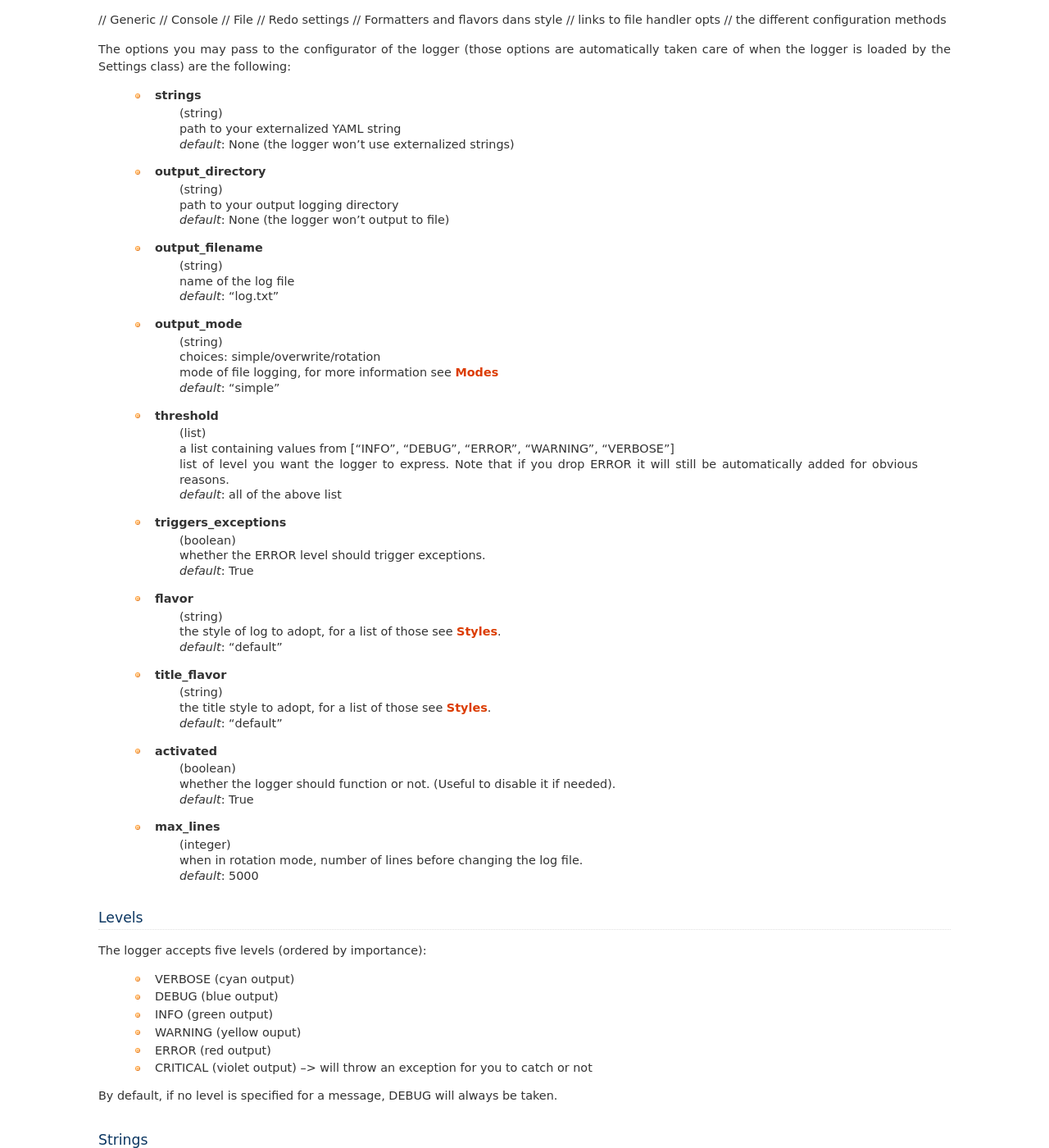
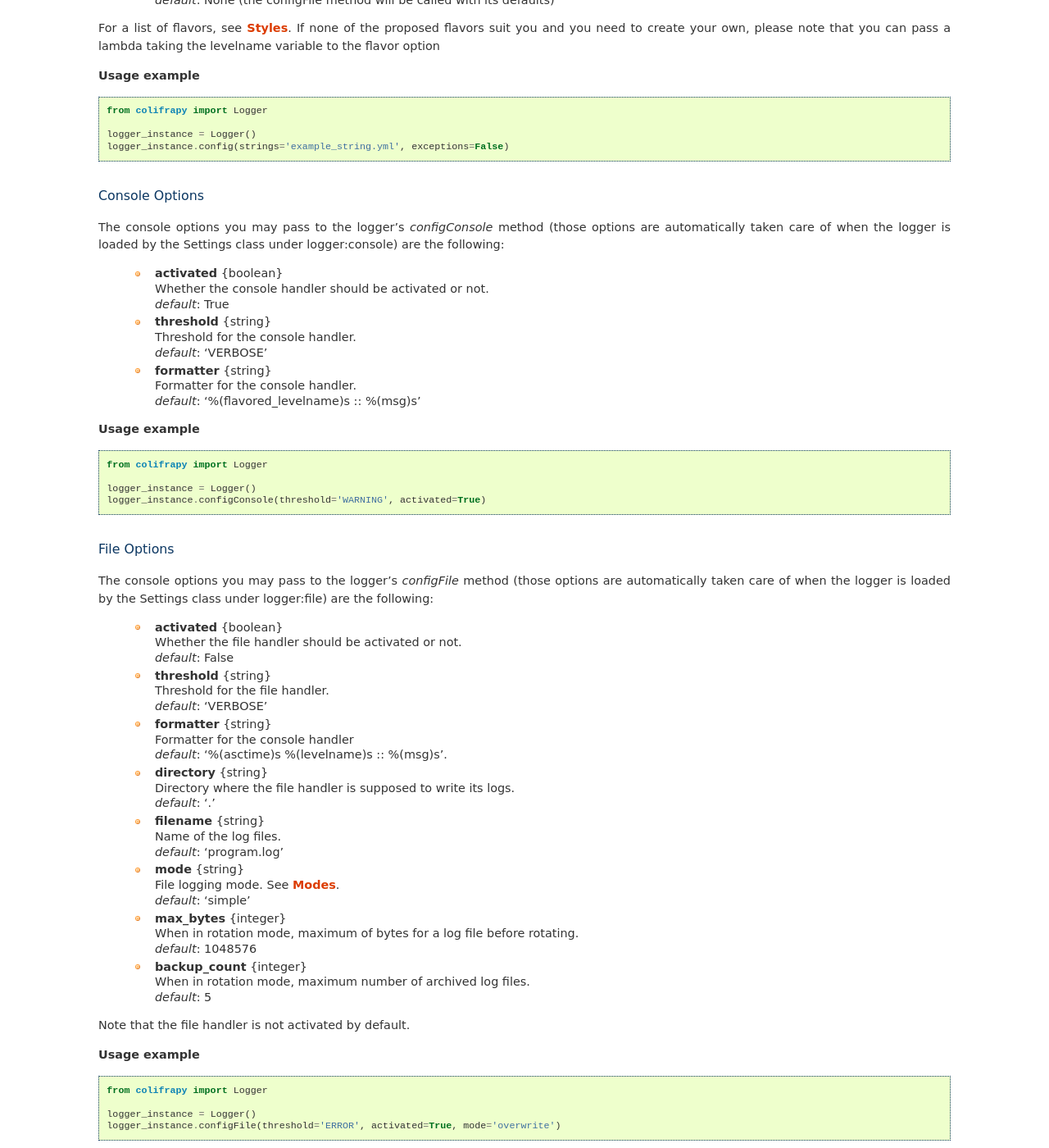
Before and after one commit to Yomguithereal/colifrapy, a Sphinx documentation site: the page built from docs/logger.rst, in a window 1280 px wide and 1400 px high, scrolled down 1803 px. Shown: the whole window at 82% size. Built offline with Sphinx 7.4.7, drawn with Linux system fonts in a browser that asks for light colours; some of the changed text lies outside the part shown.

Commit message:
Updating documentation

```diff
--- a/docs/goodies.rst
+++ b/docs/goodies.rst
@@ -62,6 +62,11 @@
     # Is the variable a function
     is_func(lambda x: x.lower())
     >>> True
+
+    # Parsing a string into a lambda
+    # WARNING: This isn't very safe
+    parse_lambda('lambda x: x.upper()')
+    >>> lambda x: x.upper()
 
     # Get Index with fallback
     get_index(['red', 'blue'], 'green', 5)
--- a/docs/logger.rst
+++ b/docs/logger.rst
@@ -6,6 +6,10 @@
 Class
 -----
 The Logger class is the voice of colifrapy. Its aim is to display feedback from your program into the console and to write it to a file if necessary. It may also feed on externalized strings written in a YAML file.
+
+N.B.: this custom logger is built around the python logging_ module and spawn a logging instance named "colifrapy".
+
+.. _logging: http://docs.python.org/2/library/logging.html
 
 
 Model Usage
@@ -49,6 +53,18 @@
     logger_instance.configConsole(options)
     logger_instance.configFile(options)
 
+Levels
+------
+The logger accepts five levels (ordered by importance):
+
+    - VERBOSE (cyan output)
+    - DEBUG (blue output)
+    - INFO (green output)
+    - WARNING (yellow ouput)
+    - ERROR (red output)
+    - CRITICAL (violet output)  --> will throw an exception for you to catch or not
+
+By default, if no level is specified for a message, DEBUG will always be taken.
 
 Options
 -------
@@ -64,21 +80,21 @@
 Generic Options
 ^^^^^^^^^^^^^^^
 
-The generic options you may pass to the logger's config method (those options are automatically taken care of when the logger is loaded by the Settings class) are the following:
+The generic options you may pass to the logger's *config* method (those options are automatically taken care of when the logger is loaded by the Settings class) are the following:
 
     - **strings**
       {string} |br|
-      Path leading to your externalized YAML strings |br|
+      Path leading to your externalized YAML strings. |br|
       *default*: None (the logger won't use externalized strings)
 
     - **exceptions**
       {boolean} |br|
-      Should the CRITICAL level trigger exceptions |br|
+      Should the CRITICAL level trigger exceptions. |br|
       *default*: True
 
     - **flavor**
       {string|lambda} |br|
-      The flavor to use to format %(flavored_levelname)s |br|
+      The flavor to use to format %(flavored_levelname)s. |br|
       *default*: 'default'
 
     - **console_kwargs**
@@ -93,98 +109,99 @@
 
 For a list of flavors, see :ref:`styles`. If none of the proposed flavors suit you and you need to create your own, please note that you can pass a lambda taking the levelname variable to the flavor option
 
-Usage example
+**Usage example**
 
 .. code-block:: python
 
     from colifrapy import Logger
 
     logger_instance = Logger()
-    logger_instance.config(string='example_string.yml', exceptions=False)
+    logger_instance.config(strings='example_string.yml', exceptions=False)
 
 Console Options
 ^^^^^^^^^^^^^^^
 
+The console options you may pass to the logger's *configConsole* method (those options are automatically taken care of when the logger is loaded by the Settings class under logger:console) are the following:
+
+    - **activated**
+      {boolean} |br|
+      Whether the console handler should be activated or not. |br|
+      *default*: True
+
+    - **threshold**
+      {string} |br|
+      Threshold for the console handler. |br|
+      *default*: 'VERBOSE'
+
+    - **formatter**
+      {string} |br|
+      Formatter for the console handler. |br|
+      *default*: '%(flavored_levelname)s :\: %(msg)s'
+
+**Usage example**
+
+.. code-block:: python
+
+    from colifrapy import Logger
+
+    logger_instance = Logger()
+    logger_instance.configConsole(threshold='WARNING', activated=True)
+
 File Options
 ^^^^^^^^^^^^
 
+The console options you may pass to the logger's *configFile* method (those options are automatically taken care of when the logger is loaded by the Settings class under logger:file) are the following:
 
-
-
-// Generic
-// Console
-// File
-// Redo settings
-// Formatters and flavors dans style
-// links to file handler opts
-// the different configuration methods
-
-The options you may pass to the configurator of the logger (those options are automatically taken care of when the logger is loaded by the Settings class) are the following:
-
-    - **strings**
-        (string) |br|
-        path to your externalized YAML string |br|
-        *default*: None (the logger won't use externalized strings)
-
-    - **output_directory**
-        (string) |br|
-        path to your output logging directory |br|
-        *default*: None (the logger won't output to file)
-
-    - **output_filename**
-        (string) |br|
-        name of the log file |br|
-        *default*: "log.txt"
-
-    - **output_mode**
-        (string) |br|
-        choices: simple/overwrite/rotation |br|
-        mode of file logging, for more information see :ref:`modes` |br|
-        *default*: "simple"
+    - **activated**
+      {boolean} |br|
+      Whether the file handler should be activated or not. |br|
+      *default*: False
 
     - **threshold**
-        (list) |br|
-        a list containing values from ["INFO", "DEBUG", "ERROR", "WARNING", "VERBOSE"] |br|
-        list of level you want the logger to express. Note that if you drop ERROR it will still be automatically added for obvious reasons. |br|
-        *default*: all of the above list
+      {string} |br|
+      Threshold for the file handler. |br|
+      *default*: 'VERBOSE'
 
-    - **triggers_exceptions**
-        (boolean) |br|
-        whether the ERROR level should trigger exceptions. |br|
-        *default*: True
+    - **formatter**
+      {string} |br|
+      Formatter for the console handler |br|
+      *default*: '%(asctime)s %(levelname)s :: %(msg)s'.
 
-    - **flavor**
-        (string) |br|
-        the style of log to adopt, for a list of those see :ref:`styles`. |br|
-        *default*: "default"
+    - **directory**
+      {string} |br|
+      Directory where the file handler is supposed to write its logs. |br|
+      *default*: '.'
 
-    - **title_flavor**
-        (string) |br|
-        the title style to adopt, for a list of those see :ref:`styles`. |br|
-        *default*: "default"
+    - **filename**
+      {string} |br|
+      Name of the log files. |br|
+      *default*: 'program.log'
 
-    - **activated**
-        (boolean) |br|
-        whether the logger should function or not. (Useful to disable it if needed). |br|
-        *default*: True
+    - **mode**
+      {string} |br|
+      File logging mode. See :ref:`modes`. |br|
+      *default*: 'simple'
 
-    - **max_lines**
-        (integer) |br|
-        when in rotation mode, number of lines before changing the log file. |br|
-        *default*: 5000
+    - **max_bytes**
+      {integer} |br|
+      When in rotation mode, maximum of bytes for a log file before rotating. |br|
+      *default*: 1048576
 
-Levels
-------
-The logger accepts five levels (ordered by importance):
+    - **backup_count**
+      {integer} |br|
+      When in rotation mode, maximum number of archived log files. |br|
+      *default*: 5
 
-    - VERBOSE (cyan output)
-    - DEBUG (blue output)
-    - INFO (green output)
-    - WARNING (yellow ouput)
-    - ERROR (red output)
-    - CRITICAL (violet output)  --> will throw an exception for you to catch or not
+Note that the file handler is not activated by default.
 
-By default, if no level is specified for a message, DEBUG will always be taken.
+**Usage example**
+
+.. code-block:: python
+
+    from colifrapy import Logger
+
+    logger_instance = Logger()
+    logger_instance.configFile(threshold='ERROR', activated=True, mode='overwrite')
 
 
 Strings
@@ -226,6 +243,9 @@
     - **overwrite**: the log will be completely overwritten each time you launch the program.
     - **rotation**: each time your log file overcomes a specified number of lines, it will create a new file and archive the old one. E.g. it functions like the apache log.
 
+For more information about file rotation, you can read the python logging module's RotatingFileHandler documentation_.
+
+.. _documentation: http://docs.python.org/2/library/logging.handlers.html#rotatingfilehandler
 
 Methods
 -------
@@ -250,8 +270,6 @@
             self.log.write('main:process:end', level='INFO')
             >>> '[INFO] :: Exiting'
 
-
-
             # Passing variables
             self.log.write('main:protocol:start', {'path' : 'test'})
             >>> '[INFO] :: Starting corpus analysis (path : test)'
@@ -273,6 +291,8 @@
             # Named arguments of write
             # variables --> mixed
             # level --> log level
+
+
 
             # Helper methods
             #---------------
@@ -349,7 +369,27 @@
 Styles
 ------
 
-The colifrapy logger comes with several visual alternatives that you may choose from. Those are called flavors and are available for title and standard messages.
+Colifrapy's logger comes with several visual alternatives that you may choose from. Those are called flavors and are available for title and standard messages.
+
+
+Formatters
+^^^^^^^^^^
+
+Colifrapy's logger accepts a format string the same way as the python logging module, so you can customize your logging output. It also add a custom variable named *flavored_levelname* which is in fact the level name colored and stylized.
+
+.. code-block:: python
+
+    # Default formatter for console
+    '%(flavored_levelname)s :: %(msg)s'
+    >>> [DEBUG] :: message to log
+
+    # Default formatter for file
+    '%(asctime)s %(levelname)s :: %(msg)s'
+    >>> 2014-01-15 13:56:09,798 DEBUG :: message to log
+
+For the full documentation about the variables usable by the formatter, see this page_.
+
+.. _page: http://docs.python.org/2/library/logging.html#logrecord-attributes
 
 Title Flavors
 ^^^^^^^^^^^^^
```
Also changed, not shown: colifrapy/__init__.py (line endings or trailing spaces), 1 other file.
